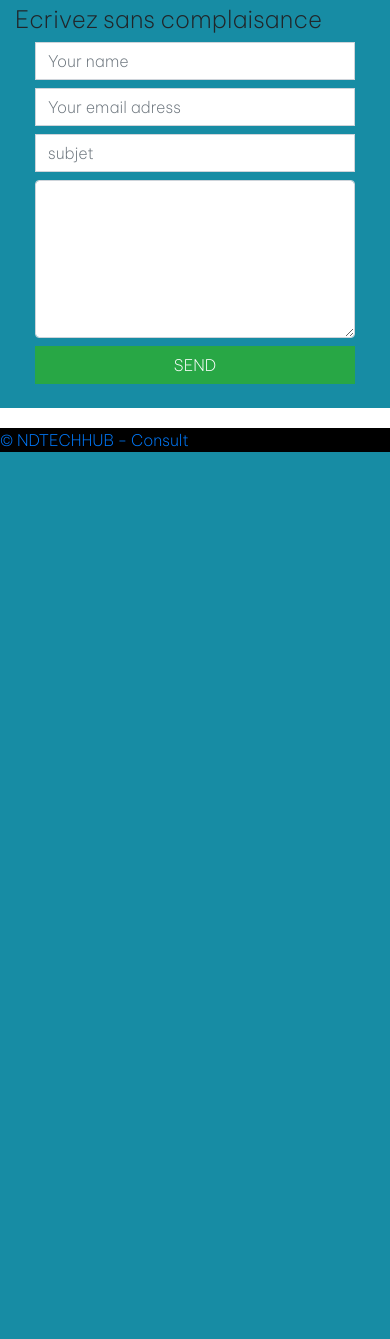
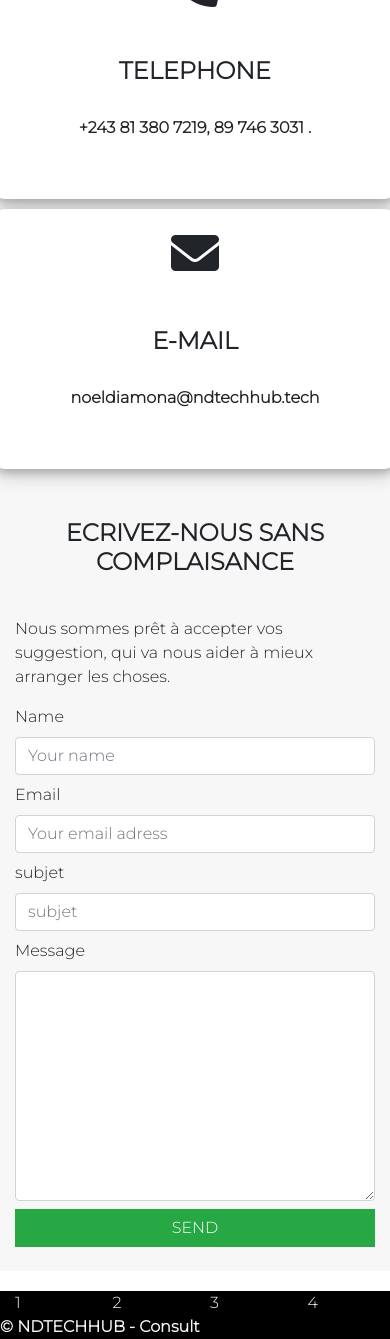
Before and after one commit to NoelGamaliel/new-projet, a PHP site: page / in a window 390 px wide; the page is wider, and only the part inside the window is pictured. Shown: the part 3183-4522 px from the top of that part. Before the commit the page ends 3635 px from the top of that part, so only its background shows below. Run offline with PHP 8.4, Linux system fonts and the light colour scheme.

Commit message:
Mise en forme du section contact form

```diff
--- a/index.html
+++ b/index.html
@@ -19,6 +19,7 @@
 
         <!-- NAV-BAR de la page -->
         <nav class="nav__bar">
+            <div class="container-fluid">
                 <a href="#">
                     <img src="./public/img/LOGO NDTechnH&C.png" alt="logo de la page" id="logo">
                 </a>
@@ -26,10 +27,14 @@
                 <ul class="nav__bar__links">
                     <li id="active"><a href="#"><i class="fa fa-home fa-lg"></i>&nbsp; Accueil</a></li>
                     <li><a href="#"><i class="fa fa-calendar fa-lg"></i>&nbsp; Notre Mission</a></li>
-                <li><a href="#mes__projets"><i class="fa fa-address-book fa-lg"></i>&nbsp; Nos Projets</a></li>
+                    <li><a href="#mes__projets"><i class="fa fa-book fa-lg"></i>&nbsp; Nos Projets</a></li>
                     <li><a href="#"><i class="fa fa-feed fa-lg"></i>&nbsp; About As</a></li>
                     <li><a href="#"><i class="fa fa-phone fa-lg"></i>&nbsp; Contact</a></li>
+                    <li><a href="#" class="btn-menu">Menu</a></li>
                 </ul>
+
+            </div>
+
         </nav>
         <!-- END NAV-BAR de la page -->
 
@@ -133,27 +138,59 @@
 
         <!-- Conctact -->
             <section class="contact_column">
-                <div class="container-fluid">
-                    <div class="row">
-                        <div class="col contact_iframe">
-                            <h4>Nous sommes NDTECHHUB - CONSULT</h4> <br>
-                            <iframe src="https://www.google.com/maps/embed?pb=!1m18!1m12!1m3!1d31826.935088714494!2d15.286019148299888!3d-4.342051213680009!2m3!1f0!2f0!3f0!3m2!1i1024!2i768!4f13.1!3m3!1m2!1s0x1a6a314ccc13ceeb%3A0xb8b76e13c8724b20!2sLuozi%2C%20Kinshasa!5e0!3m2!1sfr!2scd!4v1649413756651!5m2!1sfr!2scd" width="600" height="450" style="border:0;" allowfullscreen="" loading="lazy" referrerpolicy="no-referrer-when-downgrade"></iframe>
+                <div class="container">
+                    <h4>Contactez nous partout</h4>
+                    <div class="contact">
+                        <div class="item-contact">
+                            <i class="fa fa-home fa-3x" aria-hidden="true"></i>
+                            <div class="item-link-contact">
+                                <h4>Adresse</h4>
+                                <span>
+                                    19, Av. LUOZI, LODJA, KASA-VUBU,
+                                    Kinshasa, DRC
+                                </span>
                             </div>
-                        <div class="col contact_form">
-                            <h4>Ecrivez sans complaisance</h4>
+                        </div>
+                        <div class="item-contact">
+                            <i class="fa fa-phone fa-3x" aria-hidden="true"></i>
+                            <div class="item-link-contact">
+                                <h4>Telephone</h4>
+                                <span>
+                                    +243 81 380 7219, 89 746 3031 .
+                                </span>
+                            </div>
+                        </div>
+                        <div class="item-contact">
+                            <i class="fa fa-envelope fa-3x" aria-hidden="true"></i>
+                            <div class="item-link-contact">
+                                <h4>E-mail</h4>
+                                <span>
+                                    noeldiamona@ndtechhub.tech
+                                </span>
+                            </div>
+                        </div>
+                    </div>
+                    <div class="contact_form">
+                        <h4>Ecrivez-nous sans complaisance</h4>
+                        <p>
+                            Nous sommes prêt à accepter vos suggestion, qui va nous aider à mieux arranger les choses.
+                        </p>
                         <div class="form_items">
                             <form action="/action_page.php">
-                                    <input class="form-control rounded-0 mb-2" type="text" placeholder="Your name" aria-label="default input example">
-                                    <input class="form-control rounded-0 mb-2" type="email" placeholder="Your email adress" aria-label="default input example">
-                                    <input class="form-control rounded-0 mb-2" type="email" placeholder="subjet" aria-label="default input example">
-
-                                    <textarea class="form-control mb-2" id="exampleFormControlTextarea1" rows="6"></textarea>
+                                <label for="name">Name</label>
+                                <input class="form-control  mb-2" type="text" placeholder="Your name" aria-label="default input example">
+                                <label for="mail">Email</label>
+                                <input class="form-control  mb-2" type="email" placeholder="Your email adress" aria-label="default input example">
+                                <label for="subjet">subjet</label>
+                                <input class="form-control  mb-2" type="email" placeholder="subjet" aria-label="default input example">
+                                <label for="message">Message</label>
+                                <textarea class="form-control mb-2" id="exampleFormControlTextarea1" rows="9"></textarea>
 
                                 <button type="submit" class="btn btn-success rounded-0 mb-4" style="width: 100%;"> SEND</button>
                             </form>
                         </div>
                     </div>
-                    </div>
+
                 </div>
             </section>
 
@@ -161,9 +198,25 @@
 
         <!-- Footer de la Page -->
             <footer>
-                <a href="#" class="copy">
+
+                <div class="container">
+                    <div class="row">
+                        <div class="col">
+                            1
+                        </div>
+                        <div class="col">
+                            2
+                        </div>
+                        <div class="col">
+                            3
+                        </div>
+                        <div class="col">
+                            4
+                        </div>
+                    </div>
+                </div>
                 <span>&copy; NDTECHHUB - Consult</span>
-                </a>
+
             </footer>
         <!-- END Footer de la Page -->
     </body>
--- a/public/css/style.css
+++ b/public/css/style.css
@@ -1,20 +1,26 @@
 /* Mes scripts css */
 @import url('https://fonts.googleapis.com/css2?family=Roboto+Condensed&display=swap');
-@import url('https://fonts.googleapis.com/css2?family=Archivo+Black&family=Lexend+Deca:wght@700&display=swap');
 @import url('https://fonts.googleapis.com/css2?family=Be+Vietnam+Pro:wght@200&family=Nunito:wght@200&display=swap');
+@import url('https://fonts.googleapis.com/css2?family=Montserrat:wght@300&display=swap');
+@import "/public/fontawesome-free-6.0.0-web/css/all.min.css";
 * {
     box-sizing: border-box;
     padding: 0;
     margin: 0;
-    font-family: 'Roboto Condensed', sans-serif;
-    font-family: 'Be Vietnam Pro', sans-serif;
+    font-size: 1em;
+    font-family: 'Montserrat', sans-serif;
 }
+
+/* @font-face {
+    text-align: center;
+}
+*/
 
 body {
     margin: 0;
     padding: 0;
     background-color:#f7f7f7;
-    font-family: 'Be Vietnam Pro', sans-serif;
+    font-family: 'Montserrat', sans-serif;
 }
 #logo {
     position: absolute;
@@ -24,11 +30,18 @@ body {
     line-height: 30px;
     padding: 10px;
 }
+.btn-menu {
+    border: 1px #000000 solid;
+    padding: 5px 5px;
+    border-radius: 5px 5px;
+    display: none;
+
+}
 .nav__bar {
     background-color: #178CA4; /* rgba(206, 192, 0, 0.788); */
     flex-wrap: wrap;
     height: 70px;
-    font-family: 'Shippori Antique B1', sans-serif;
+    font-family: 'Be Vietnam Pro', sans-serif;
     position: fixed;
     width: 100%;
     border: 2px #f7f7f7;
@@ -241,12 +254,55 @@ body {
 
 /* ===================== Contact ============================== */
 .contact_column {
-    background-color: #178CA4;
+    background-color: #f7f7f7;
     margin-bottom: 20px;
 }
-
+.contact_column h4 {
+    font-weight: bold;
+    margin: 20px;
+    padding: 20px;
+    text-align: center;
+    text-transform: uppercase;
+}
+.contact-form {
+    border: rgb(244, 121, 50) 2px solid;
+    box-shadow: 0 4px 8px 0 rgba(0, 0, 0, 0.2), 0 6px 20px 0 rgba(0, 0, 0, 0.19);
+}
 .form_items {
-    margin: 0px 20px;
+    margin: 0px;
+}
+.contact {
+    display: flex;
+    flex-direction: row;
+    justify-content: center;
+    justify-items: center;
+    align-items: center;
+}
+.item-contact {
+    height: 260px;
+    width: 560px;
+    padding: 20px;
+    margin: 0 20px;
+    margin-bottom: 10px;
+    background-color:white;
+    border-radius: 10px 10px;
+    box-shadow: 0 4px 8px 0 rgba(0, 0, 0, 0.2), 0 6px 20px 0 rgba(0, 0, 0, 0.19);
+    justify-content: center;
+    justify-items: center;
+    text-align: center;
+}
+.item-contact i {
+    margin-bottom: 10px;
+}
+.item-link-contact {
+    justify-content: center;
+    justify-items: center;
+    align-content: center;
+    align-items: center;
+}
+.item-link-contact h4, span {
+    margin-bottom: 10px;
+    font-weight: bold;
 }
 
 /* ===================== END Contact =========================== */
@@ -289,6 +345,9 @@ footer {
 
 /* ============= Media Query ====================== */
 @media (max-width:650px) {
+    .btn-menu {
+        visibility:visible;
+    }
     body {
         background-color: #dddd;
     }
@@ -313,4 +372,10 @@ footer {
     .container__projets {
         flex-direction: column;
     }
+    .contact {
+        flex-direction: column;
+    }
+    .item-contact {
+        width: 400px;
+    }
 }
```
Lines whose indentation alone changed are shown as unchanged.
